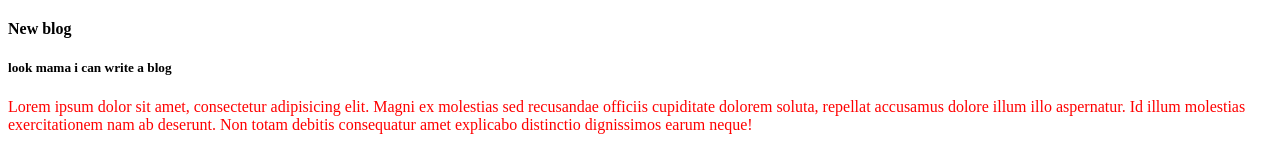
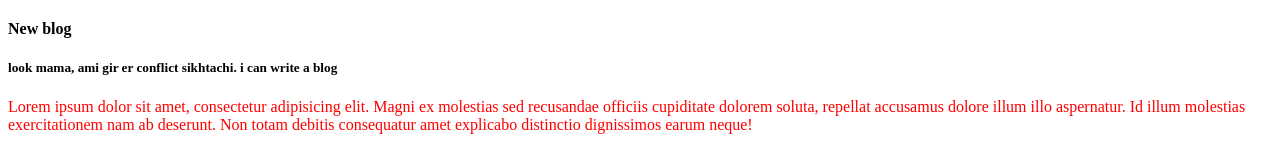
Before and after one commit to Refat-211/my-first-repo, a plain HTML site: page index.html in a window 1280 px wide. Shown: the part 150-300 px from the top of the page. Drawn offline with Linux system fonts and the light colour scheme.

Commit message:
git conflict

```diff
--- a/index.html
+++ b/index.html
@@ -13,7 +13,7 @@
     <h3>New code changed</h3>
     <div>
         <h4>New blog</h4>
-        <h5>look mama i can write a blog</h5>
+        <h5>look mama, ami gir er conflict sikhtachi. i can write a blog</h5>
         <p>Lorem ipsum dolor sit amet, consectetur adipisicing elit. Magni ex molestias sed recusandae officiis cupiditate dolorem soluta, repellat accusamus dolore illum illo aspernatur. Id illum molestias exercitationem nam ab deserunt. Non totam debitis consequatur amet explicabo distinctio dignissimos earum neque!</p>
     </div>
     <p>more paragraph</p>
```
